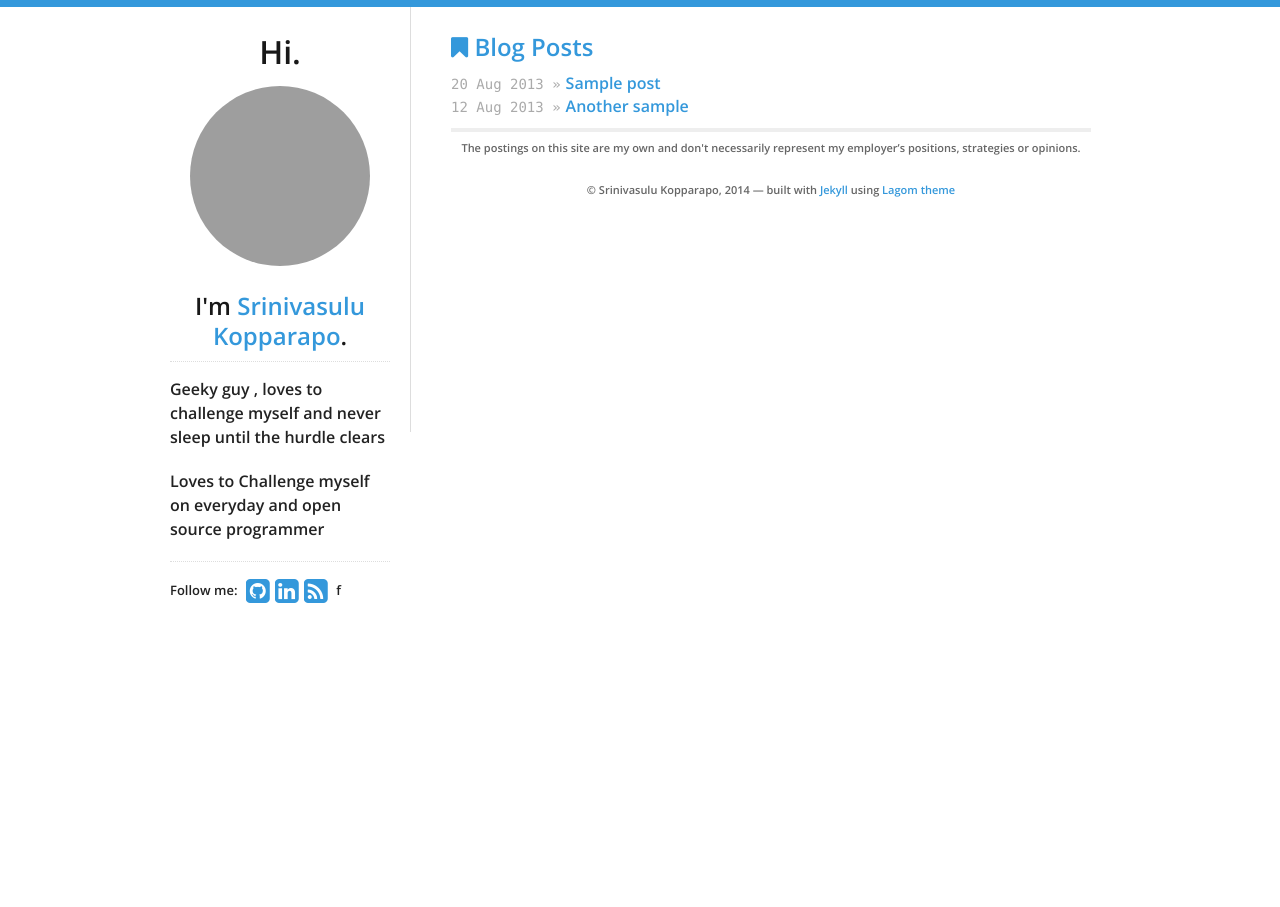
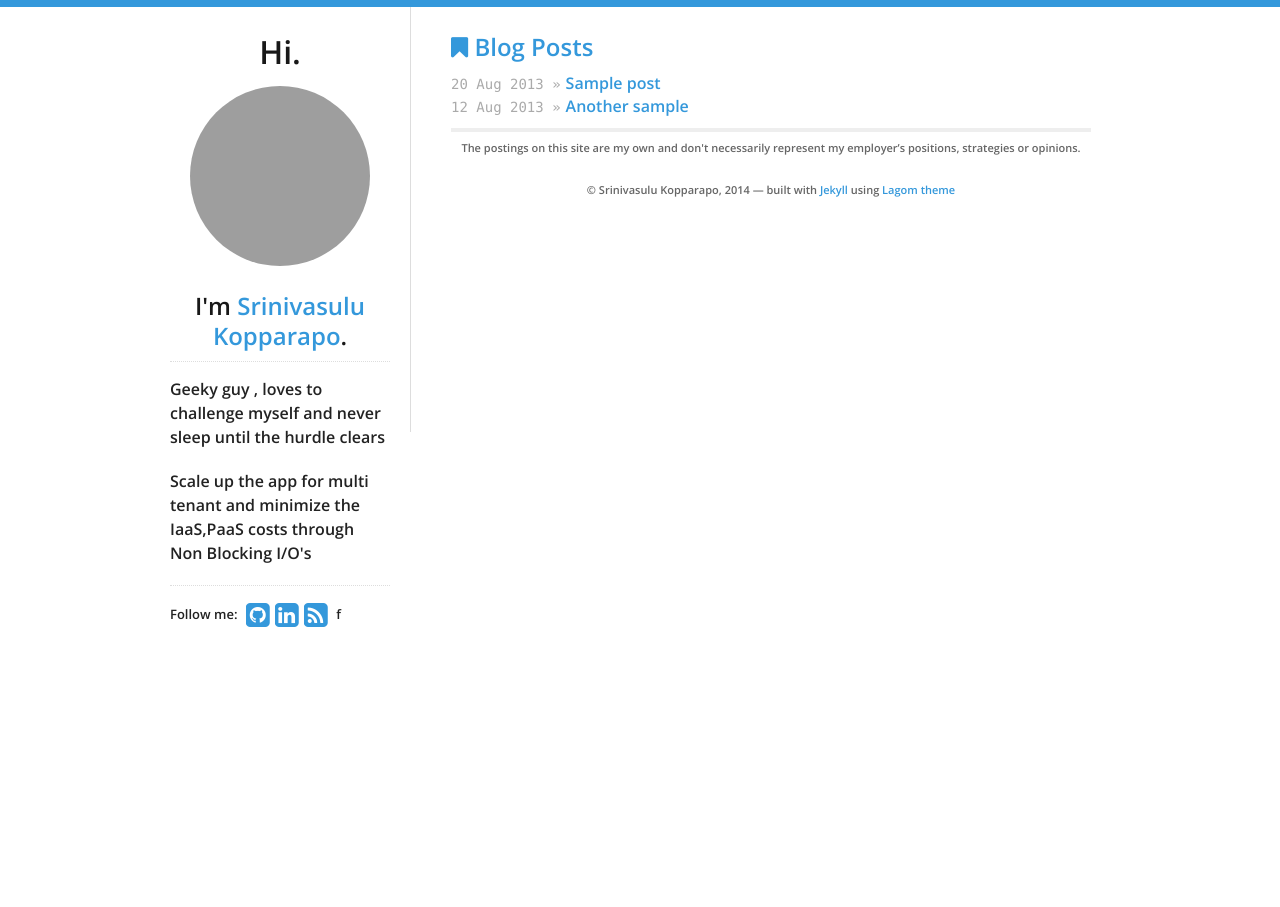
Before and after one commit to cnuonline/cnuonline.github.io, a Jekyll site: the page built from index.html, in a window 1280 px wide. Built offline with Jekyll 4.4.1, drawn with Linux system fonts in a browser that asks for light colours; nearby versions of some CDN libraries; grey boxes are pictures that could not be loaded.

Commit message:
Update theme.yml
Added the description

```diff
--- a/_data/theme.yml
+++ b/_data/theme.yml
@@ -21,7 +21,7 @@ social:
 # "Hi, I'm _______"
 name:  Srinivasulu Kopparapo
 email:  cnuonline@gmail.com
-description: "Loves to Challenge myself on everyday and open source programmer"
+description: "Scale up the app for multi tenant and minimize the IaaS,PaaS costs through Non Blocking I/O's"
 tagline: "weak opinions, strongly held"
 
 # Google Analytics key, leave blank to ignore
```
